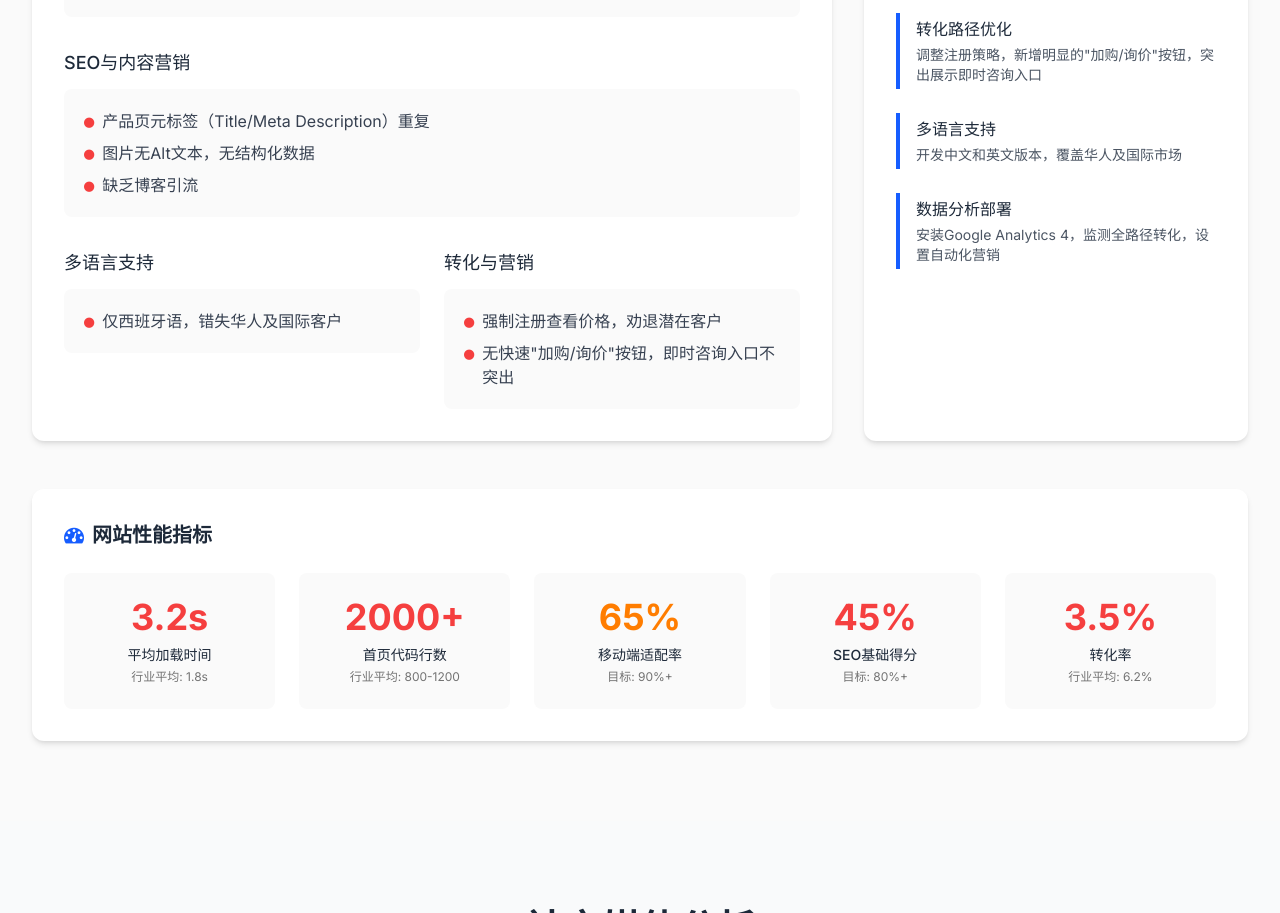
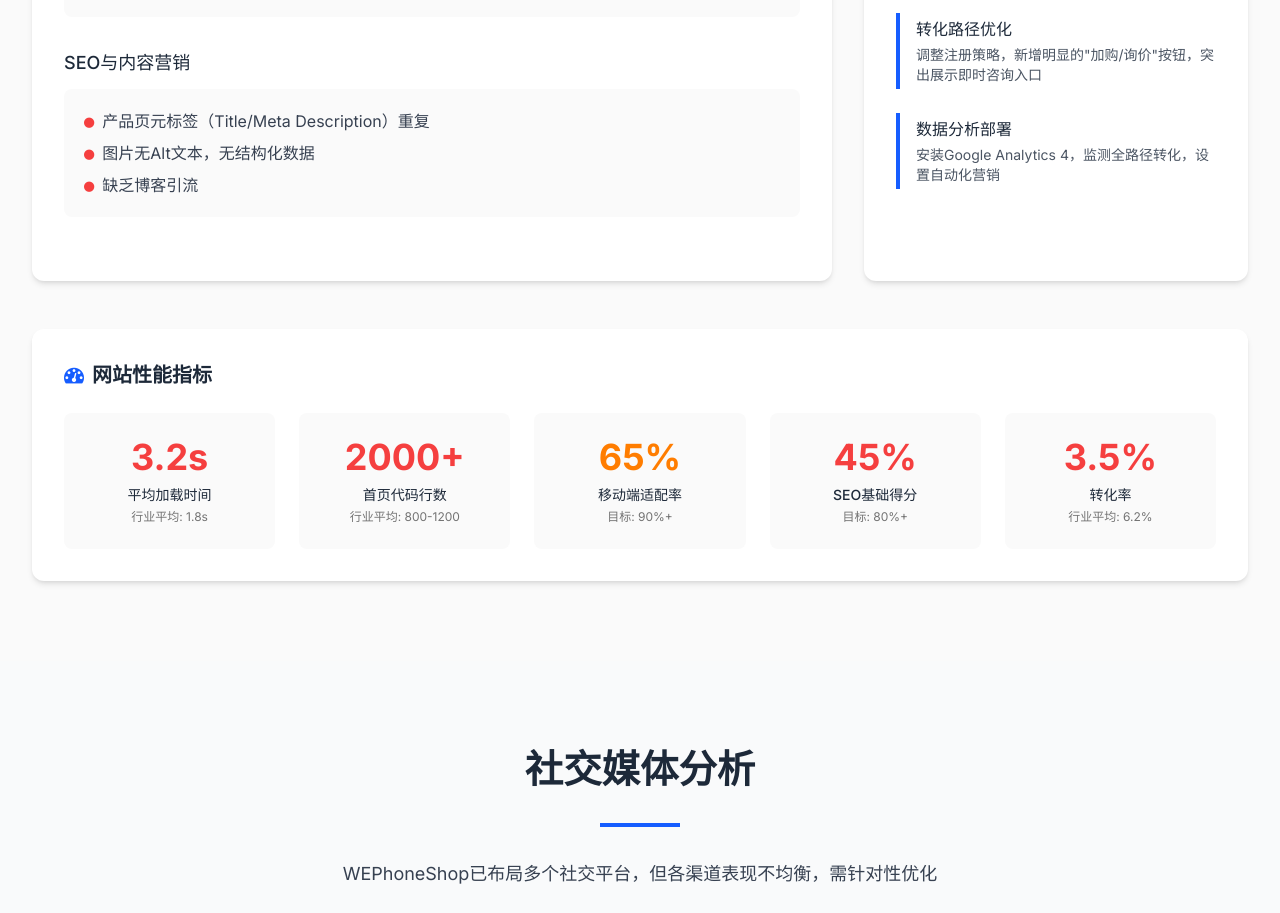
Before and after one commit to dhblue616/wephoneshop-analysis, a plain HTML site: page 01.html in a window 1280 px wide. Shown: the part 2419-3332 px from the top of the page. Drawn offline with nearby package versions, Linux system fonts and the light colour scheme.

Commit message:
删除指定的div元素 - 移除多语言支持和转化营销相关内容

```diff
--- a/01.html
+++ b/01.html
@@ -275,33 +275,9 @@
 
                             <!-- 其他问题 -->
                             <div class="grid grid-cols-1 md:grid-cols-2 gap-6">
-                                <div>
-                                    <h4 class="font-medium text-lg mb-3">多语言支持</h4>
-                                    <div class="bg-neutral-50 p-5 rounded-lg">
-                                        <ul class="space-y-2 text-neutral-700">
-                                            <li class="flex items-start">
-                                                <i class="fa fa-circle text-danger text-xs mt-1.5 mr-2"></i>
-                                                <span>仅西班牙语，错失华人及国际客户</span>
-                                            </li>
-                                        </ul>
-                                    </div>
-                                </div>
 
-                                <div>
-                                    <h4 class="font-medium text-lg mb-3">转化与营销</h4>
-                                    <div class="bg-neutral-50 p-5 rounded-lg">
-                                        <ul class="space-y-2 text-neutral-700">
-                                            <li class="flex items-start">
-                                                <i class="fa fa-circle text-danger text-xs mt-1.5 mr-2"></i>
-                                                <span>强制注册查看价格，劝退潜在客户</span>
-                                            </li>
-                                            <li class="flex items-start">
-                                                <i class="fa fa-circle text-danger text-xs mt-1.5 mr-2"></i>
-                                                <span>无快速"加购/询价"按钮，即时咨询入口不突出</span>
-                                            </li>
-                                        </ul>
-                                    </div>
-                                </div>
+
+
                             </div>
                         </div>
                     </div>
@@ -342,12 +318,7 @@
                                 </p>
                             </div>
 
-                            <div class="border-l-4 border-primary pl-4 py-1">
-                                <h4 class="font-medium">多语言支持</h4>
-                                <p class="text-neutral-600 text-sm mt-1">
-                                    开发中文和英文版本，覆盖华人及国际市场
-                                </p>
-                            </div>
+
 
                             <div class="border-l-4 border-primary pl-4 py-1">
                                 <h4 class="font-medium">数据分析部署</h4>
```
